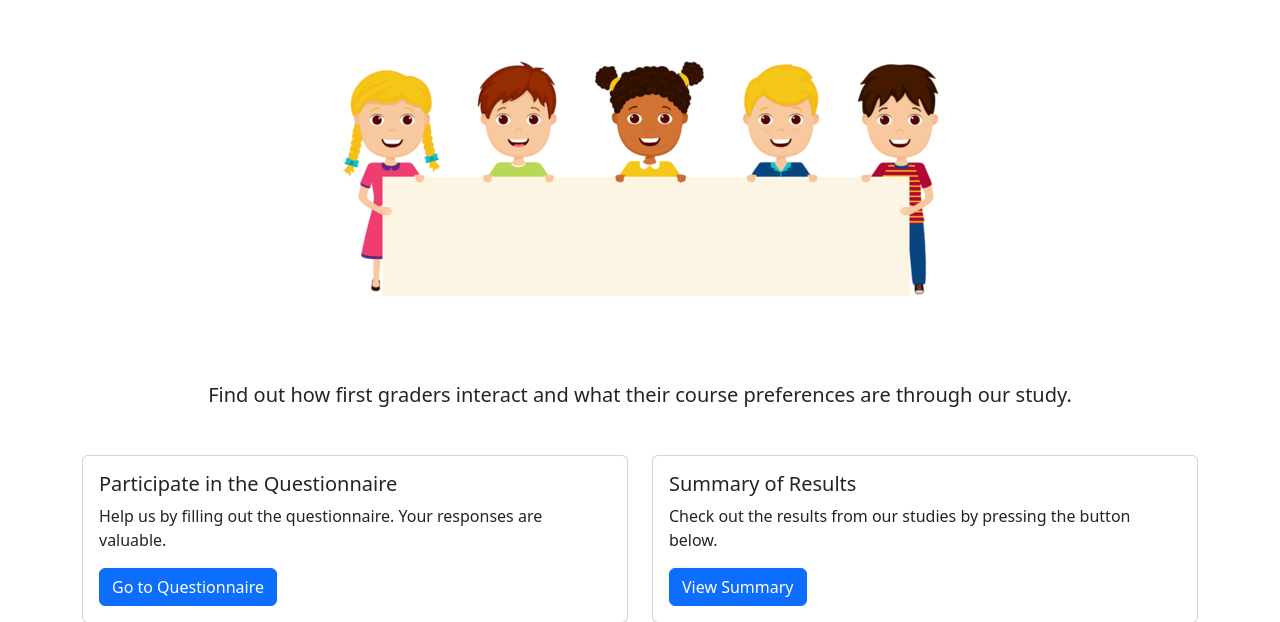
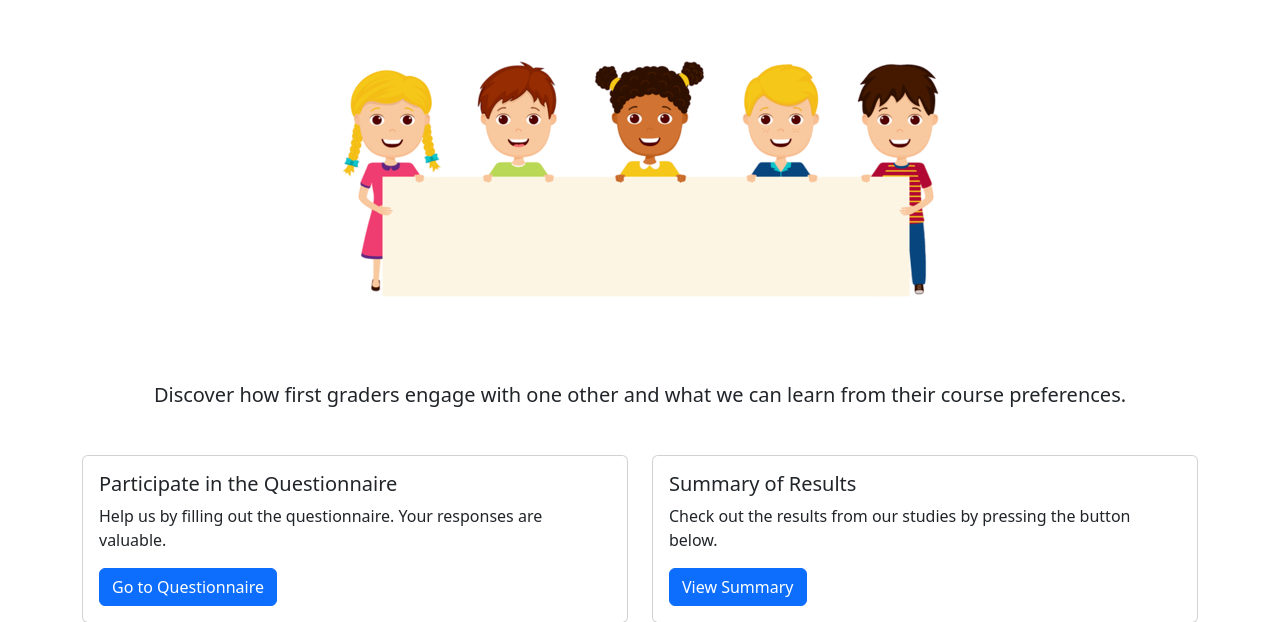
Before and after one commit to tommyelvebu/ProjectAssignmentSpring2024, a Flask app: page / in a window 1280 px wide. Shown: the part 225-847 px from the top of the page. Run offline with Flask 3, Linux system fonts and the light colour scheme; some libraries are stand-ins or nearby versions.

Commit message:
Update index.html

```diff
--- a/templates/index.html
+++ b/templates/index.html
@@ -9,7 +9,7 @@
   <div class="text-center mb-4">
     <img src="{{ url_for('static', filename='images/kidsbanner.png') }}" alt="First Grade Class" class="img-fluid rounded">
   </div>
-  <p class="text-center h5 mb-5">Find out how first graders interact and what their course preferences are through our study.</p>
+  <p class="text-center h5 mb-5">Discover how first graders engage with one other and what we can learn from their course preferences.</p>
   <div class="row">
     <div class="col-md-6">
       <div class="card mb-3">
```
